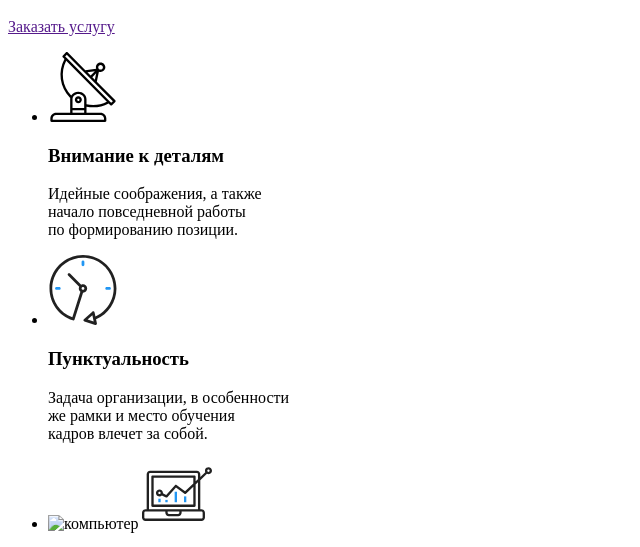
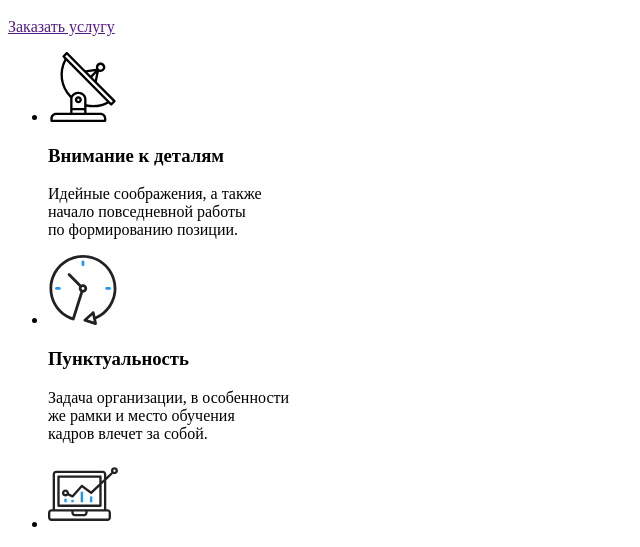
Before and after one commit to alexpat24/goit-markup-hw-01, a plain HTML site: page index.html in a window 1280 px wide. Shown: the part 253-800 px from the top of the page, without its empty margins (0-640 px from the left). Drawn offline with Linux system fonts and the light colour scheme.

Commit message:
Update index.html

```diff
--- a/index.html
+++ b/index.html
@@ -51,8 +51,7 @@
           <p>Задача организации, в особенности </br> же рамки и место обучения </br> кадров влечет за собой.</p>
         </li>
         <li>
-          <img src="" alt="компьютер">
-          <img src="./img/diagram 1.svg" alt="компьютер">
+          <img src="./img/diagram 1.svg" alt="диаграмма">
           <h3>Планирование</h3>
           <p>Равным образом консультация с </br> широким активом в значительной </br> степени обуславливает.</p>
         </li>
```
